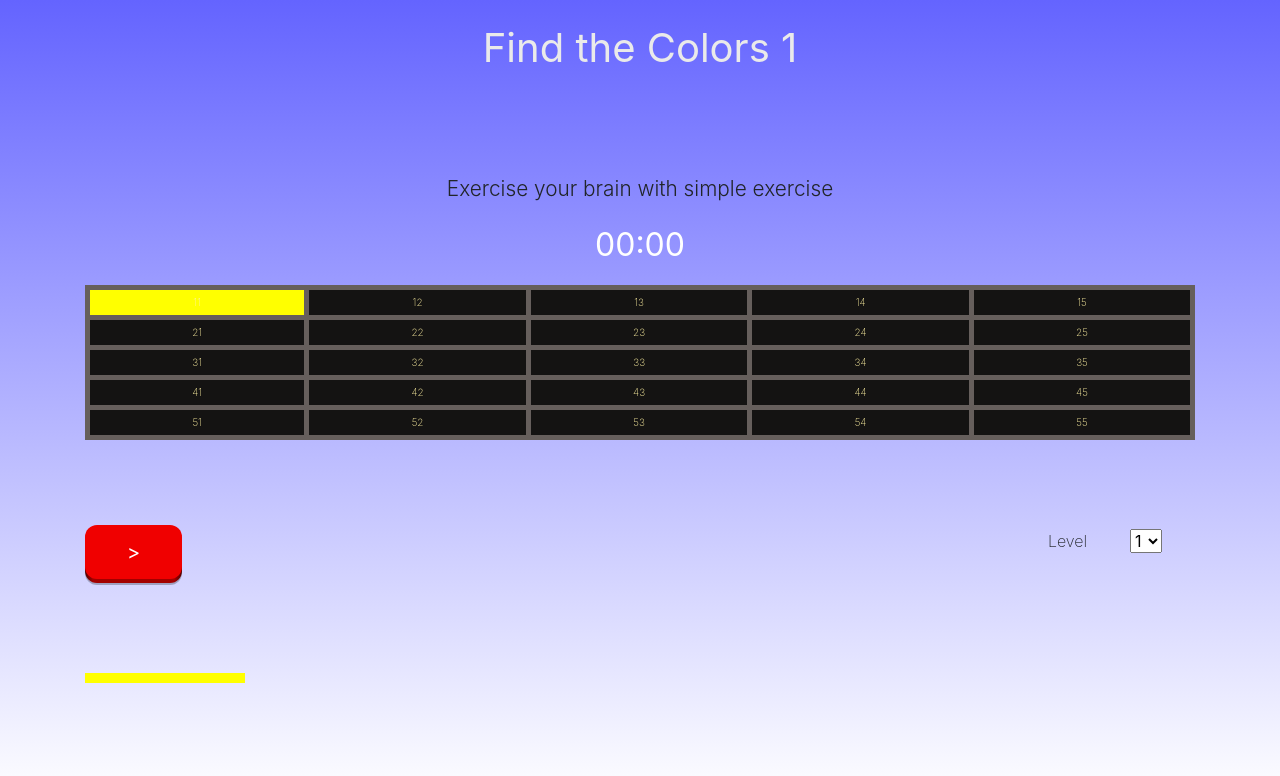
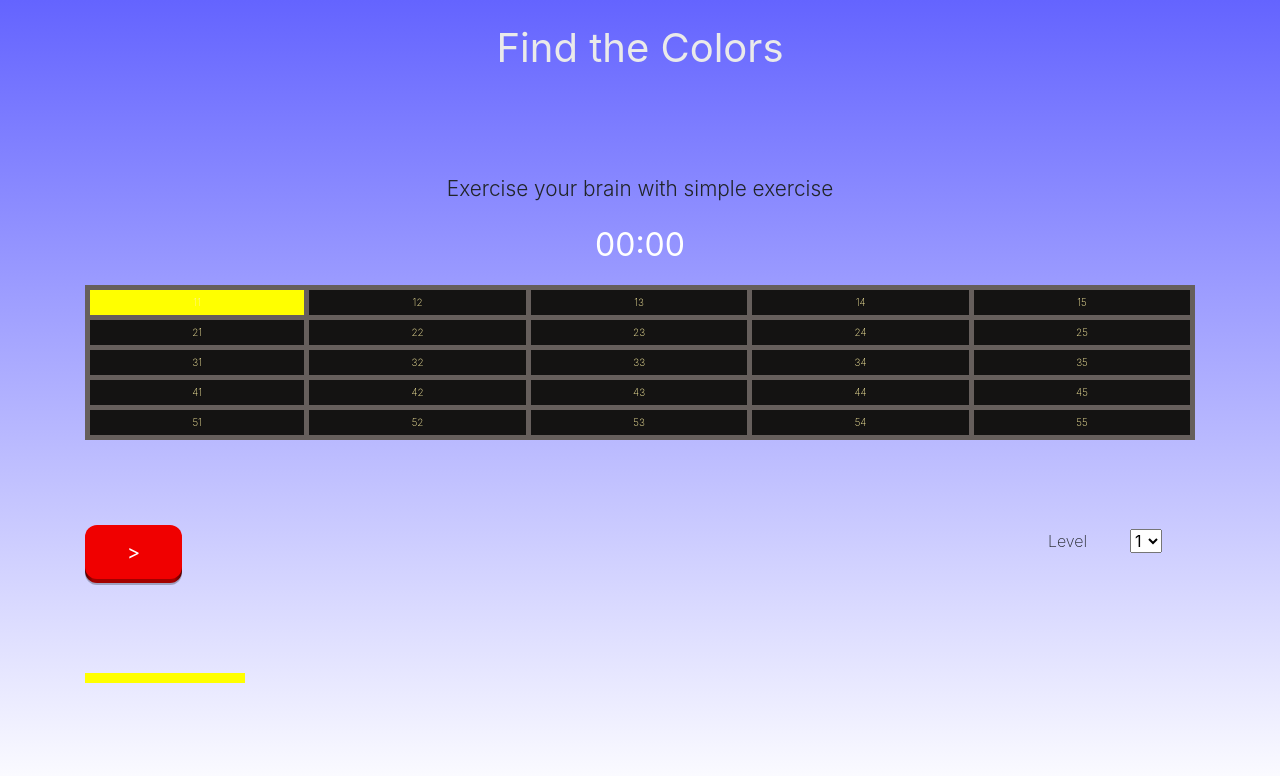
Before and after one commit to findthecolors/findthecolors.github.io, a plain HTML site: page index.html in a window 1280 px wide. Drawn offline with nearby package versions, Linux system fonts and the light colour scheme.

Commit message:
Update index.html

```diff
--- a/index.html
+++ b/index.html
@@ -191,7 +191,7 @@
     <div class="container mb-auto">
       <div class="row">
         <div class="mx-auto col-md-9">
-          <h1 class="text-light text-center" ><strong>Find the Colors 1</strong></h1>
+          <h1 class="text-light text-center" ><strong>Find the Colors</strong></h1>
         </div>
       </div>
     </div>
```
